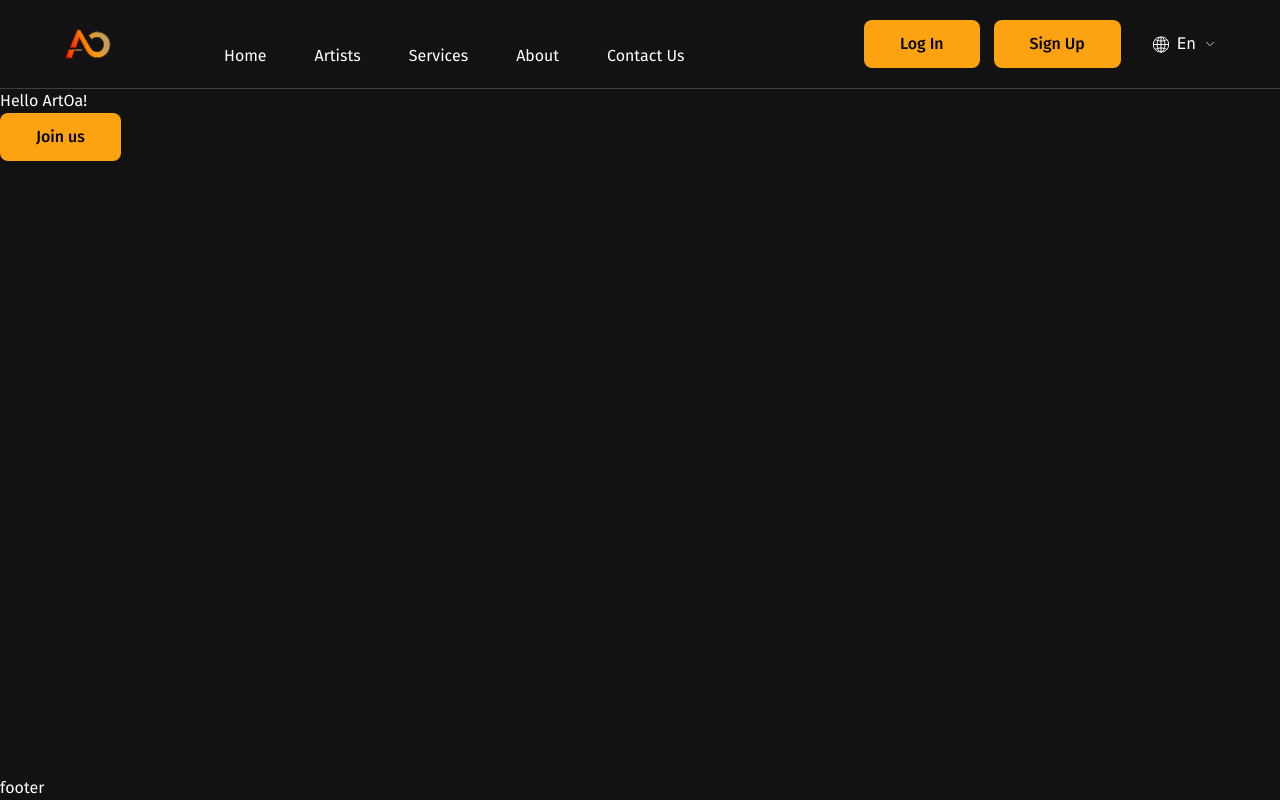
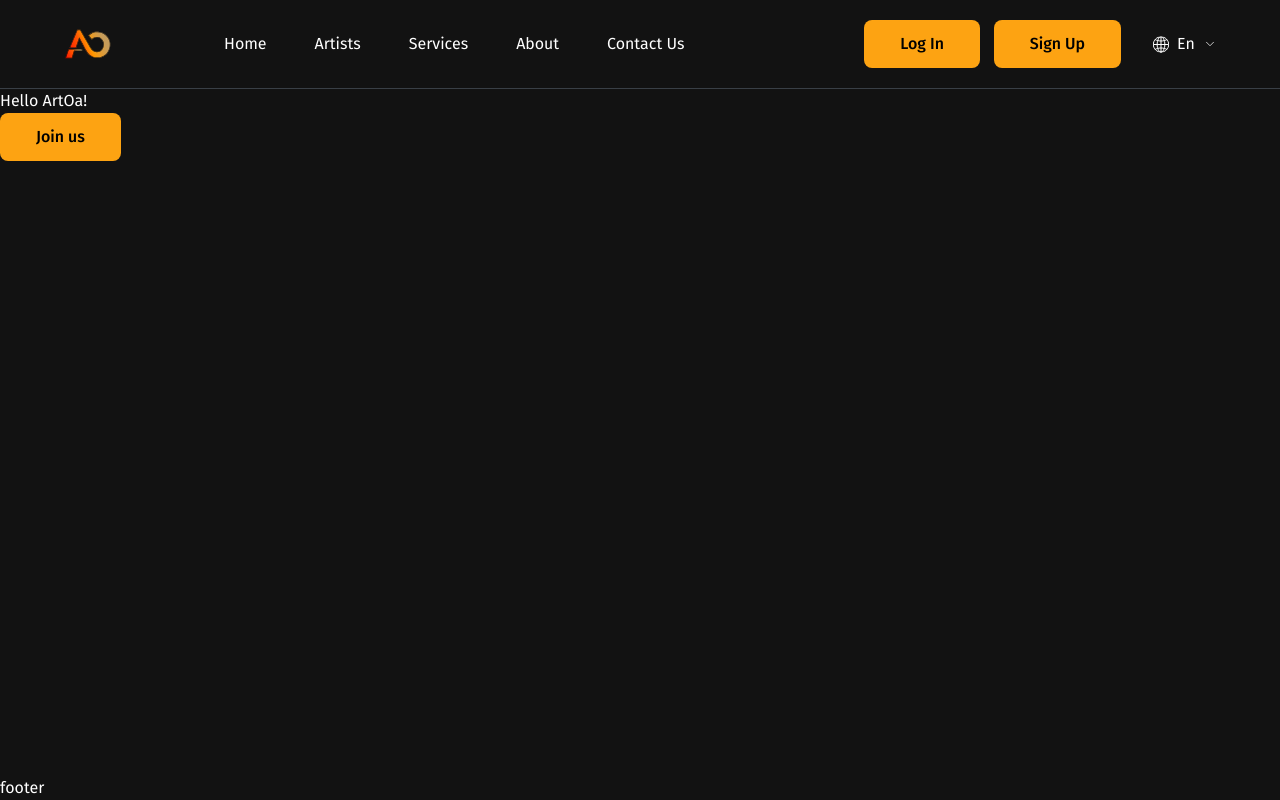
Before and after one commit to chubinaaa/artoa-FE, a Next.js app: page / in a window 1280 px wide. Built offline with nearby package versions, Linux system fonts and the light colour scheme.

Commit message:
fix: resolve UI issues and update component details

```diff
--- a/src/components/header/menu.tsx
+++ b/src/components/header/menu.tsx
@@ -5,27 +5,27 @@ export function Menu() {
     <nav className="flex">
       <ul className="flex items-end justify-between gap-12">
         <li>
-          <Link href={"./"} className="hover:text-primary">
+          <Link href={"/"} className="hover:text-primary">
             Home
           </Link>
         </li>
         <li>
-          <Link href={"./artists"} className="hover:text-primary">
+          <Link href={"/artists"} className="hover:text-primary">
             Artists
           </Link>
         </li>
         <li>
-          <Link href={"./services"} className="hover:text-primary">
+          <Link href={"/services"} className="hover:text-primary">
             Services
           </Link>
         </li>
         <li>
-          <Link href={"about"} className="hover:text-primary">
+          <Link href={"/about"} className="hover:text-primary">
             About
           </Link>
         </li>
         <li>
-          <Link href={"./contact"} className="hover:text-primary">
+          <Link href={"/contact"} className="hover:text-primary">
             Contact Us
           </Link>
         </li>
--- a/src/components/header/public-header.tsx
+++ b/src/components/header/public-header.tsx
@@ -3,24 +3,24 @@ import { Icons } from "../icons";
 
 import { Button } from "../ui/button";
 import { Menu } from "./menu";
-import { SwitchLanguage } from "./switch-lnguage";
+import { SwitchLanguage } from "./switch-language";
 
 export function PublicHeader() {
   return (
     <header className="flex justify-between border-b border-border px-16 py-5">
       <div className="flex w-full justify-between">
-        <div className="flex gap-28">
+        <div className="flex items-center gap-28">
           <Icons.logo />
           <Menu />
         </div>
 
         <div className="flex items-center gap-8">
           <div className="flex gap-3.5">
-            <Button>
+            <Button asChild>
               <Link href="/sign-in"> Log In </Link>
             </Button>
 
-            <Button>
+            <Button asChild>
               <Link href="/sign-up"> Sign Up </Link>
             </Button>
           </div>
--- /dev/null
+++ b/src/components/header/switch-language.tsx
@@ -0,0 +1,18 @@
+import { Icons } from "../icons";
+
+export function SwitchLanguage() {
+  return (
+    <div className="flex cursor-pointer items-center gap-2">
+      <Icons.globe />
+      <select
+        name="switch-language"
+        id="language-select"
+        className="focus: cursor-pointer appearance-none border-0 bg-inherit outline-none"
+      >
+        <option value="en">En</option>
+        <option value="ge">Ge</option>
+      </select>
+      <Icons.arrowDown className="size-3" />
+    </div>
+  );
+}
--- a/src/components/header/switch-lnguage.tsx
+++ /dev/null
@@ -1,11 +0,0 @@
-import { Icons } from "../icons";
-
-export function SwitchLanguage() {
-  return (
-    <div className="flex cursor-pointer items-center gap-2">
-      <Icons.globe />
-      <samp>En</samp>
-      <Icons.arrowDown />
-    </div>
-  );
-}
--- a/src/components/icons.tsx
+++ b/src/components/icons.tsx
@@ -200,8 +200,8 @@ export const Icons = {
   ),
   arrowDown: (props: SvgIconProps) => (
     <svg
-      width="12"
-      height="12"
+      width="24"
+      height="24"
       viewBox="0 0 24 24"
       fill="none"
       xmlns="http://www.w3.org/2000/svg"
```
